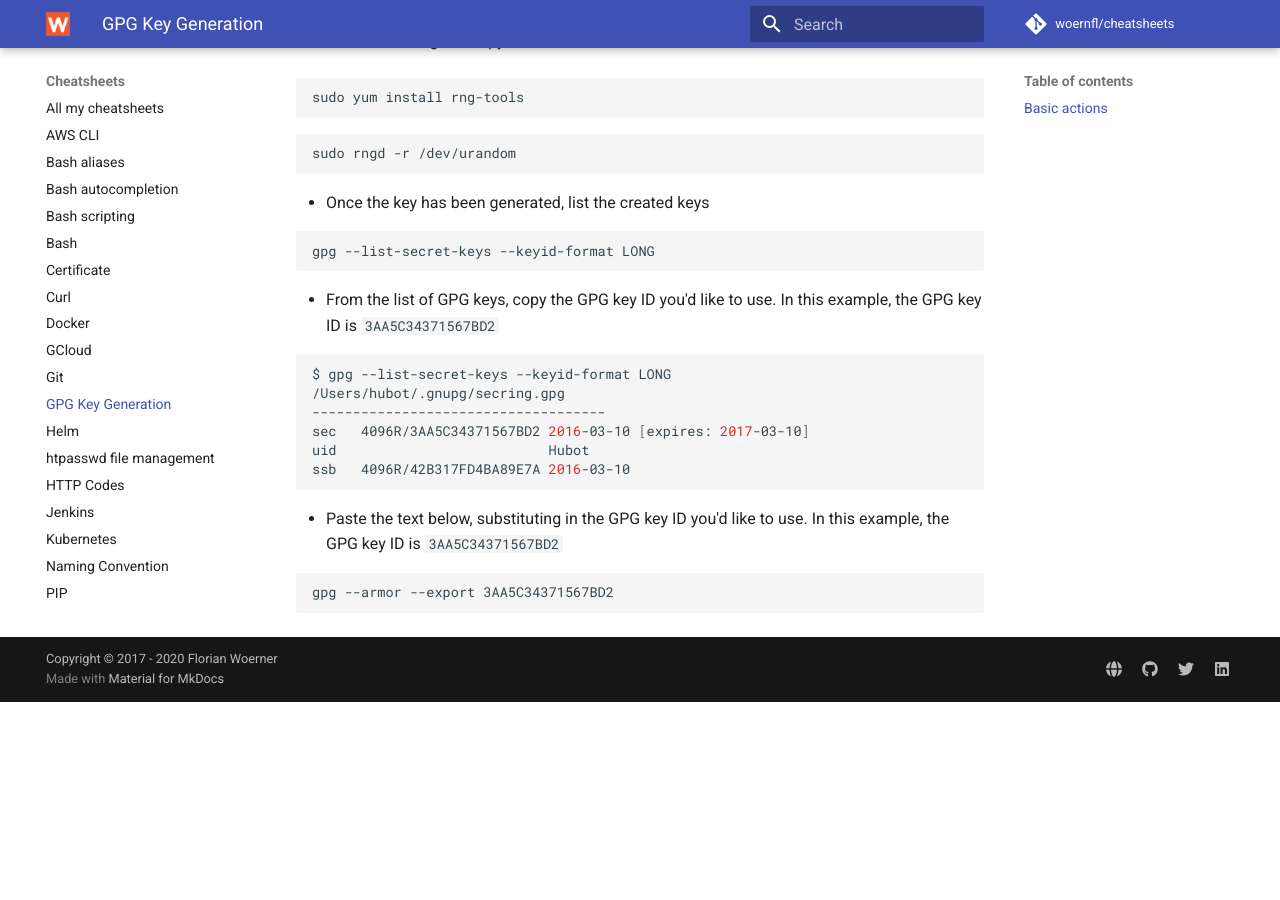
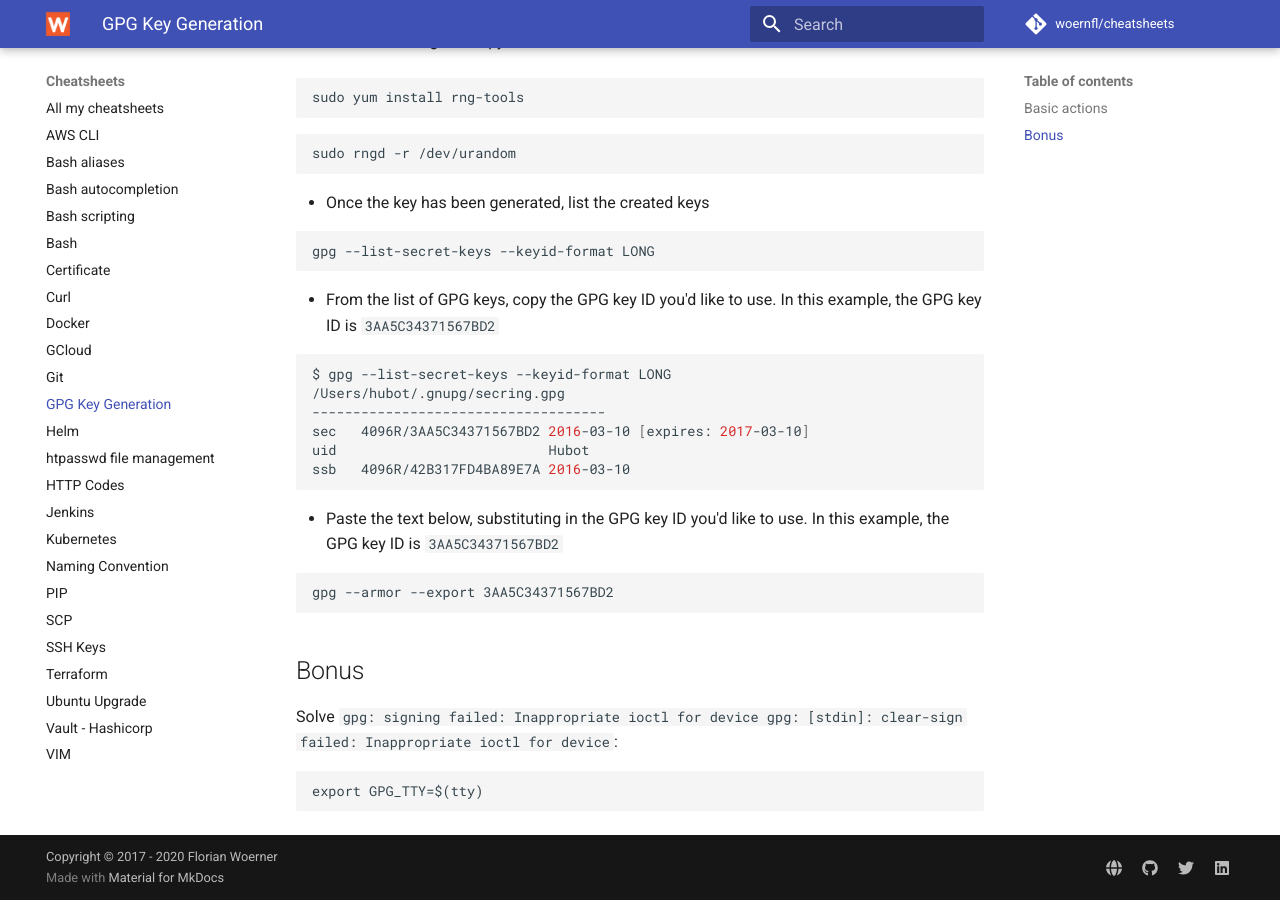
Before and after one commit to woernfl/cheatsheets, an MkDocs documentation site: the page built from docs/gpg-key-generation.md, in a window 1280 px wide and 900 px high, scrolled down 702 px. Built offline with MkDocs 1.6.1 and Material for MkDocs 9.7.7, drawn with Linux system fonts in a browser that asks for light colours; comment, search, counter and statistics services are not loaded; before the commit the page ends 1404 px from its top, so only the background shows below that.

Commit message:
Update gpg-key-generation.md

````diff
--- a/docs/gpg-key-generation.md
+++ b/docs/gpg-key-generation.md
@@ -59,3 +59,11 @@
 ```bash
 gpg --armor --export 3AA5C34371567BD2
 ```
+
+## Bonus
+
+Solve `gpg: signing failed: Inappropriate ioctl for device gpg: [stdin]: clear-sign failed: Inappropriate ioctl for device`:
+
+```
+export GPG_TTY=$(tty)
+```
````
